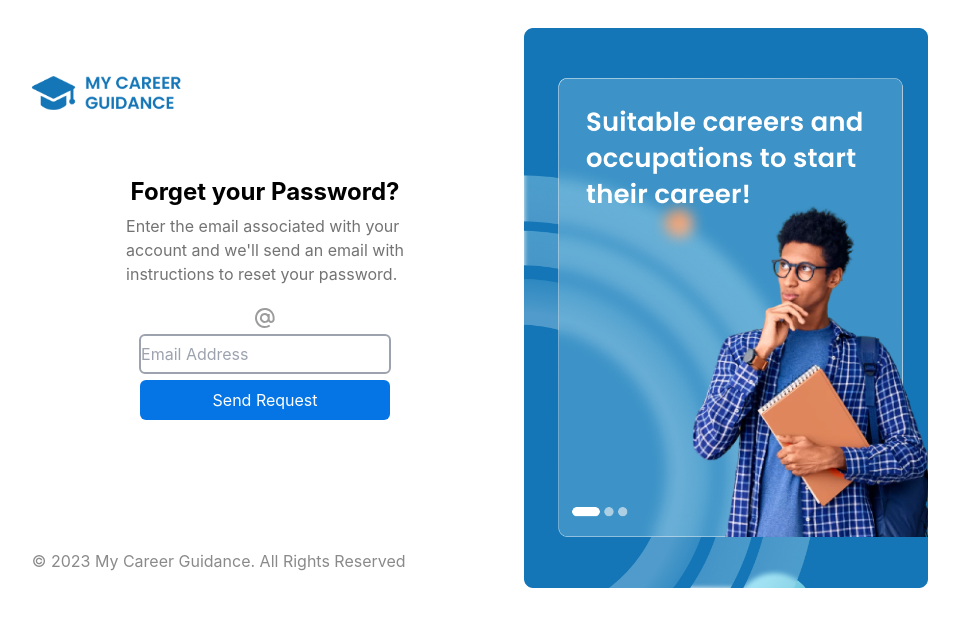
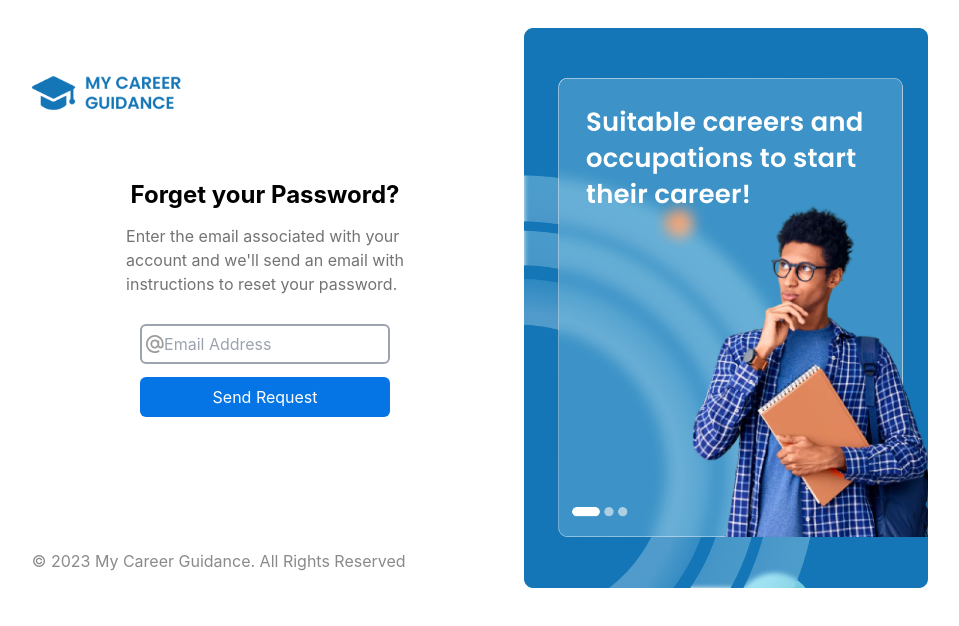
Before and after one commit to Zweidevs2020/career-frontend, a React (Create React App) app: page / in a window 1280 px wide. Shown: the top 626 px of the page, without its empty margins (173-1132 px from the left). Built offline with nearby package versions, Linux system fonts and the light colour scheme.

Commit message:
Form:add img in input tag

```diff
--- a/src/Components/ForgetPassword.js
+++ b/src/Components/ForgetPassword.js
@@ -18,8 +18,10 @@ function ForgetPassword () {
               <p class='text-[#737373] mb-4 ' >Enter the email associated with your <br/>
                 account and we'll send an email with <br/>
                 instructions to reset your password.</p>
-                <span><img src={emailIcon} /></span>
-                <input type='text' name='text' placeholder='Email Address' class='h-[40px] rounded-md border-solid border-2 border-gray-400 ' />
+                <div className='input' class=' h-[40px] w-[250px] flex items-center justify-center rounded-md border-solid border-2 border-gray-400' >
+                <img src={emailIcon} class='h-[18px]'/>
+                <input type='text' name='text' placeholder='Email Address' class='h-[30px] w-[220px] '  />
+                </div>
                 <button onClick={handleClick} class='h-[40px] w-[250px] bg-[#0575E6] text-white rounded-md ' >Send Request</button>
             </div>
             <div class='h-[120px] w-[90%]  flex items-end' >
```
